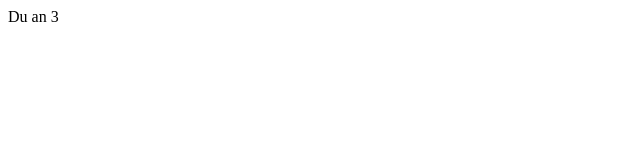
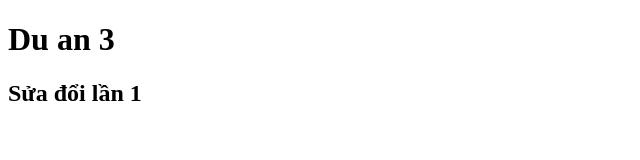
Before and after one commit to esv159/duan3, a plain HTML site: page index.html in a window 1280 px wide. Shown: the whole page, without its empty margins (0-640 px from the left). Drawn offline with Linux system fonts and the light colour scheme.

Commit message:
sửa đổi lần 1

```diff
--- a/index.html
+++ b/index.html
@@ -6,6 +6,7 @@
     <title>Du an 3</title>
   </head>
   <body>
-    Du an 3
+    <h1>Du an 3</h1>
+    <h2>Sửa đổi lần 1</h2>
   </body>
 </html>
```
